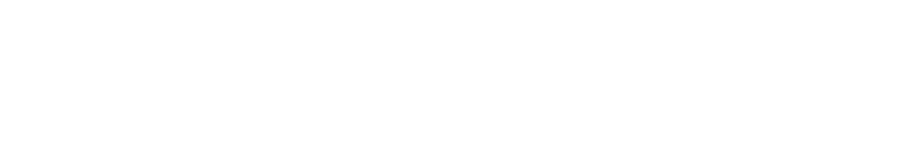
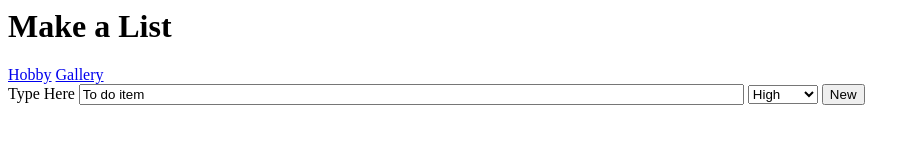
Before and after one commit to jungal01/jungal01.github.io, a plain HTML site: page activelist.html in a window 1280 px wide. Shown: the whole page, without its empty margins (0-920 px from the left). Drawn offline with Linux system fonts and the light colour scheme.

Commit message:
Update activelist.html

```diff
--- a/activelist.html
+++ b/activelist.html
@@ -1,3 +1,28 @@
 <html>
+  <head>
+    <link rel=" " type=" " href=" ">
+    <script type="text/javascript" src="todo.js">
+    </script>
+      <title>Make a Todo List</title>
+  </head>
 
+  <body>
+    <header><h1>Make a List</h1></header>
+    <nav>
+      <a href="hobby.html">Hobby</a>
+      <a href="gallery.html">Gallery</a>
+    </nav>
+    <section>
+    </section>
+    <article>
+      <label for="addme">Type Here</label>
+      <input id="addme" type="text" value="To do item" size="80">
+      <select id="priority">
+        <option>High</option>
+        <option>Medium</option>
+        <option>Low</option>
+      </select>
+      <button onclick="change();">New</button>
+    </article>
+  </body>
 </html>
```
